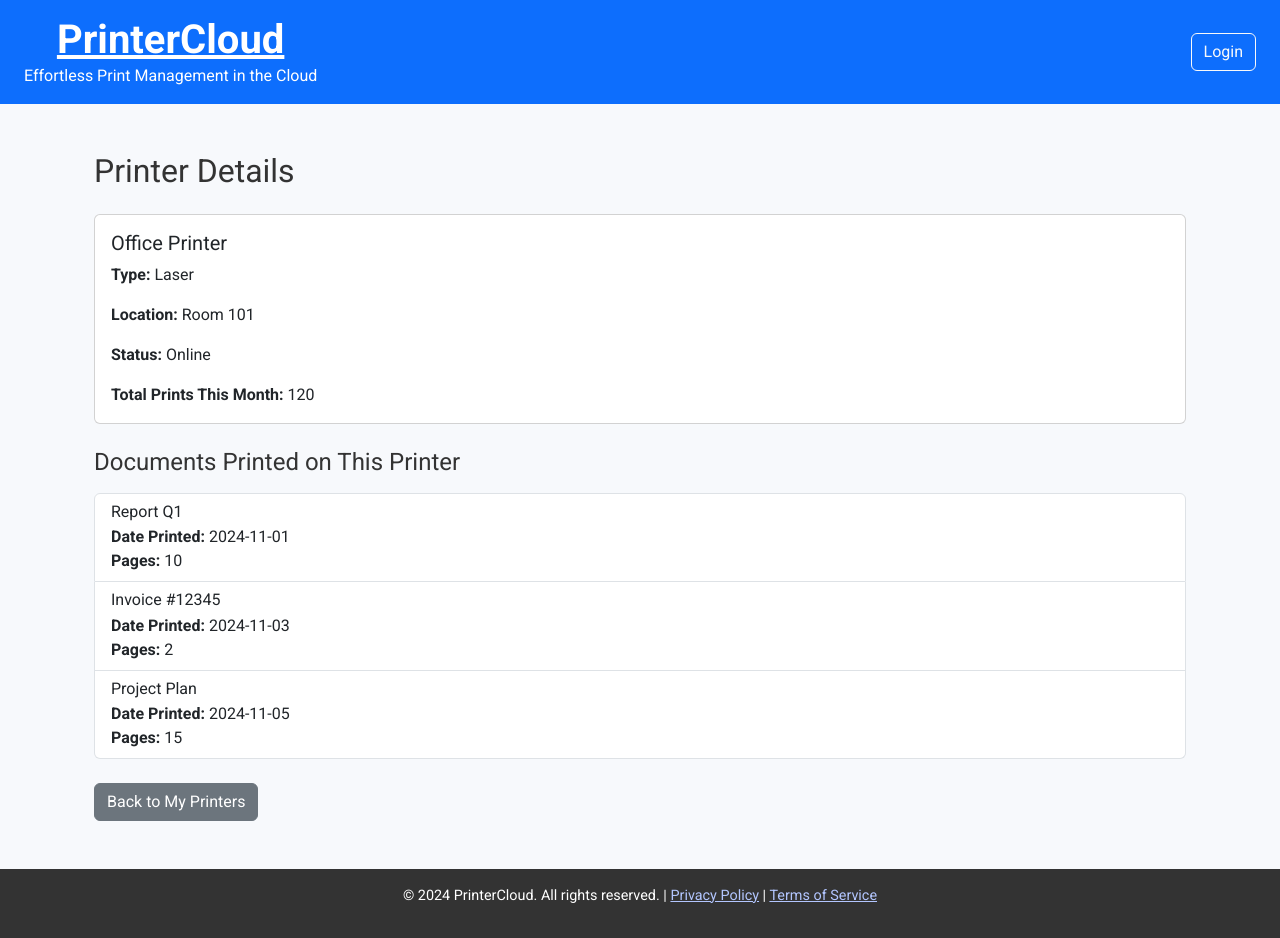
After one commit to zavodIT/printercloud, a Django app: page /my-printers/1/ in a window 1280 px wide. The commit adds this page. Run offline with Django 4.2, Linux system fonts and the light colour scheme; some libraries are stand-ins or nearby versions.

Commit message:
printer details

```diff
--- a/apps/dashboard/urls.py
+++ b/apps/dashboard/urls.py
@@ -6,5 +6,6 @@ urlpatterns = [
     path('my-printers/', views.my_printers, name='my_printers'),  # URL for My Printers
     path('add-printer/', views.add_printer, name='add_printer'),
     path('start-print/', views.start_print, name='start_print'),  # Add this line
+    path('my-printers/<str:printer_id>/', views.printer_details, name='printer_details'),
     # other URLs...
 ]
--- a/apps/dashboard/views.py
+++ b/apps/dashboard/views.py
@@ -106,3 +106,29 @@ def start_print(request):
             return render(request, 'dashboard/start_print.html', context)
 
     return render(request, 'dashboard/start_print.html', {'user_printers': user_printers})
+
+
+from django.shortcuts import render
+
+def printer_details(request, printer_id):
+    # Mock data for a printer
+    printer = {
+        "printerName": "Office Printer",
+        "printerType": "Laser",
+        "printerLocation": "Room 101",
+        "status": "Online",
+        "printsThisMonth": 120
+    }
+
+    # Mock list of printed documents
+    printed_documents = [
+        {"name": "Report Q1", "date_printed": "2024-11-01", "pages": 10},
+        {"name": "Invoice #12345", "date_printed": "2024-11-03", "pages": 2},
+        {"name": "Project Plan", "date_printed": "2024-11-05", "pages": 15}
+    ]
+
+    context = {
+        'printer': printer,
+        'printed_documents': printed_documents
+    }
+    return render(request, 'dashboard/printer_details.html', context)
--- /dev/null
+++ b/templates/dashboard/printer_details.html
@@ -0,0 +1,39 @@
+{% extends "base.html" %}
+
+{% block content %}
+<div class="container my-5">
+    <h2 class="mb-4">Printer Details</h2>
+
+    <!-- Printer Information -->
+    <div class="card mb-4">
+        <div class="card-body">
+            <h5 class="card-title">{{ printer.printerName }}</h5>
+            <p class="card-text"><strong>Type:</strong> {{ printer.printerType }}</p>
+            <p class="card-text"><strong>Location:</strong> {{ printer.printerLocation }}</p>
+            <p class="card-text"><strong>Status:</strong> {{ printer.status }}</p>
+            <p class="card-text"><strong>Total Prints This Month:</strong> {{ printer.printsThisMonth }}</p>
+        </div>
+    </div>
+
+    <!-- Mock List of Printed Documents -->
+    <h4 class="mb-3">Documents Printed on This Printer</h4>
+    {% if printed_documents %}
+        <ul class="list-group mb-4">
+            {% for document in printed_documents %}
+                <li class="list-group-item">
+                    <h6 class="mb-1">{{ document.name }}</h6>
+                    <p class="mb-0"><strong>Date Printed:</strong> {{ document.date_printed }}</p>
+                    <p class="mb-0"><strong>Pages:</strong> {{ document.pages }}</p>
+                </li>
+            {% endfor %}
+        </ul>
+    {% else %}
+        <p>No documents have been printed on this printer yet.</p>
+    {% endif %}
+
+    <!-- Button to go back to printer list -->
+    <div class="mt-4">
+        <a href="{% url 'my_printers' %}" class="btn btn-secondary">Back to My Printers</a>
+    </div>
+</div>
+{% endblock %}
```
Also changed, not shown: templates/dashboard/my_printers.html (+6 -1 lines).
